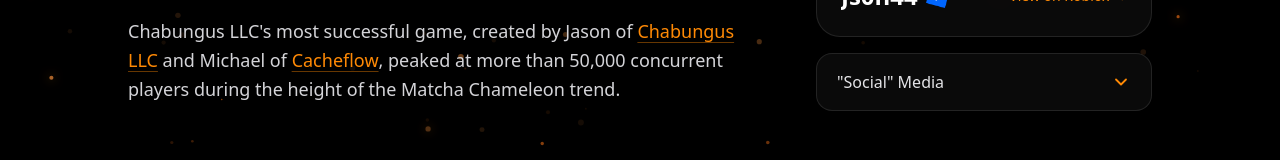
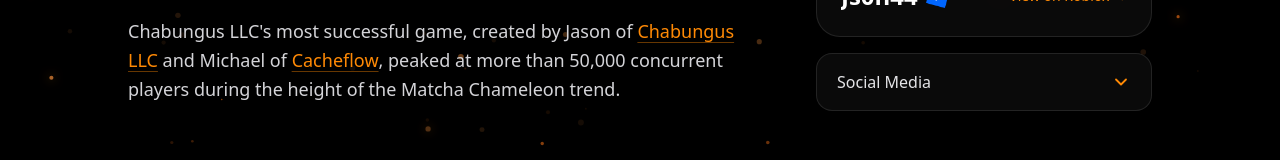
Before and after one commit to Js0n44/chabungus-new-website, a Next.js app in the folder chabungus-main/: page /founder in a window 1280 px wide. Shown: the part 555-715 px from the top of the page. Built offline with nearby package versions, Linux system fonts and the light colour scheme; no server answers.

Commit message:
Move quotes to social media punchline

```diff
--- a/chabungus-main/app/founder/page.tsx
+++ b/chabungus-main/app/founder/page.tsx
@@ -130,7 +130,7 @@
 
             <details className="group overflow-hidden rounded-2xl border border-white/10 bg-white/[0.04] backdrop-blur-md transition-colors open:border-orange-500/30 open:bg-orange-500/[0.05]">
               <summary className="flex cursor-pointer list-none items-center justify-between gap-4 px-5 py-4 font-medium text-zinc-200 transition-colors hover:text-white [&::-webkit-details-marker]:hidden">
-                <span>&quot;Social&quot; Media</span>
+                <span>Social Media</span>
                 <svg
                   viewBox="0 0 20 20"
                   fill="none"
@@ -142,7 +142,7 @@
               </summary>
               <div className="border-t border-white/10 px-5 py-4">
                 <p className="text-sm leading-relaxed text-zinc-400">
-                  None. Social media is putrid filth.
+                  None. &quot;Social&quot; media is putrid filth.
                 </p>
               </div>
             </details>
```
